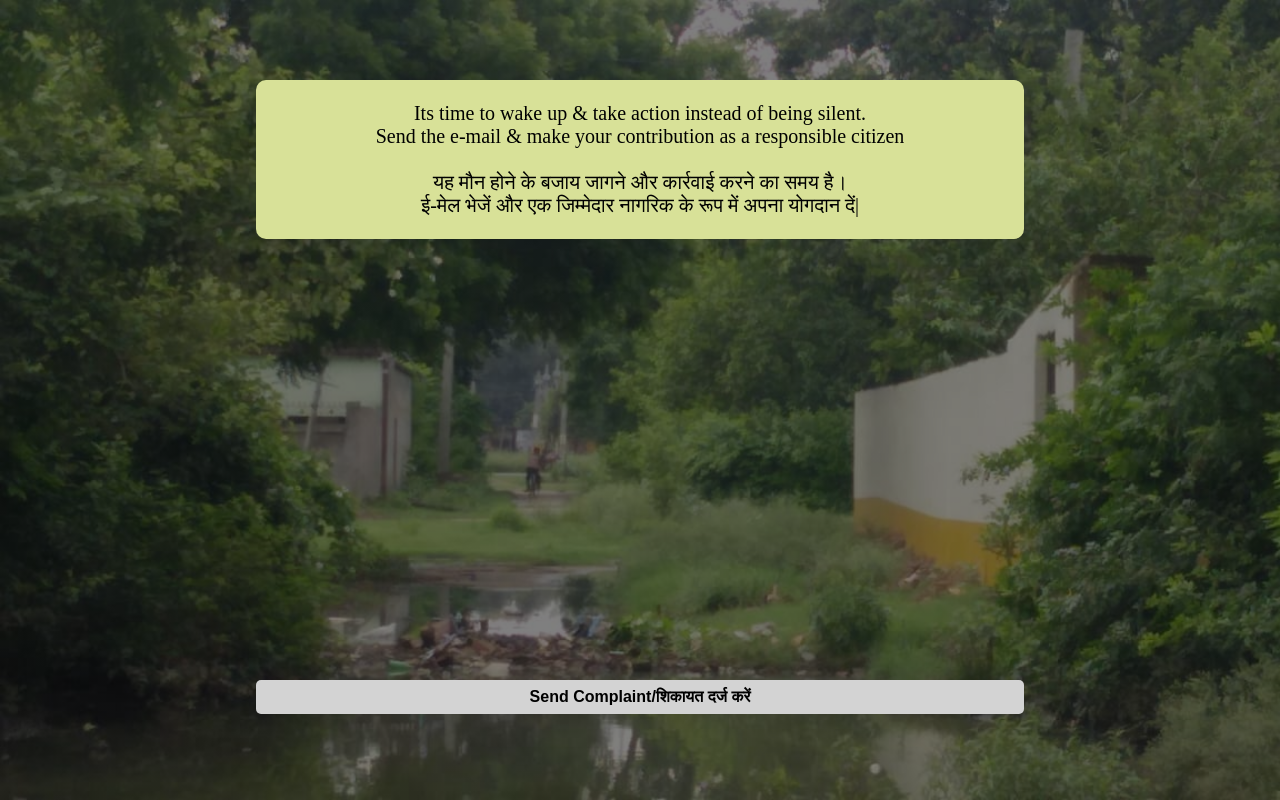
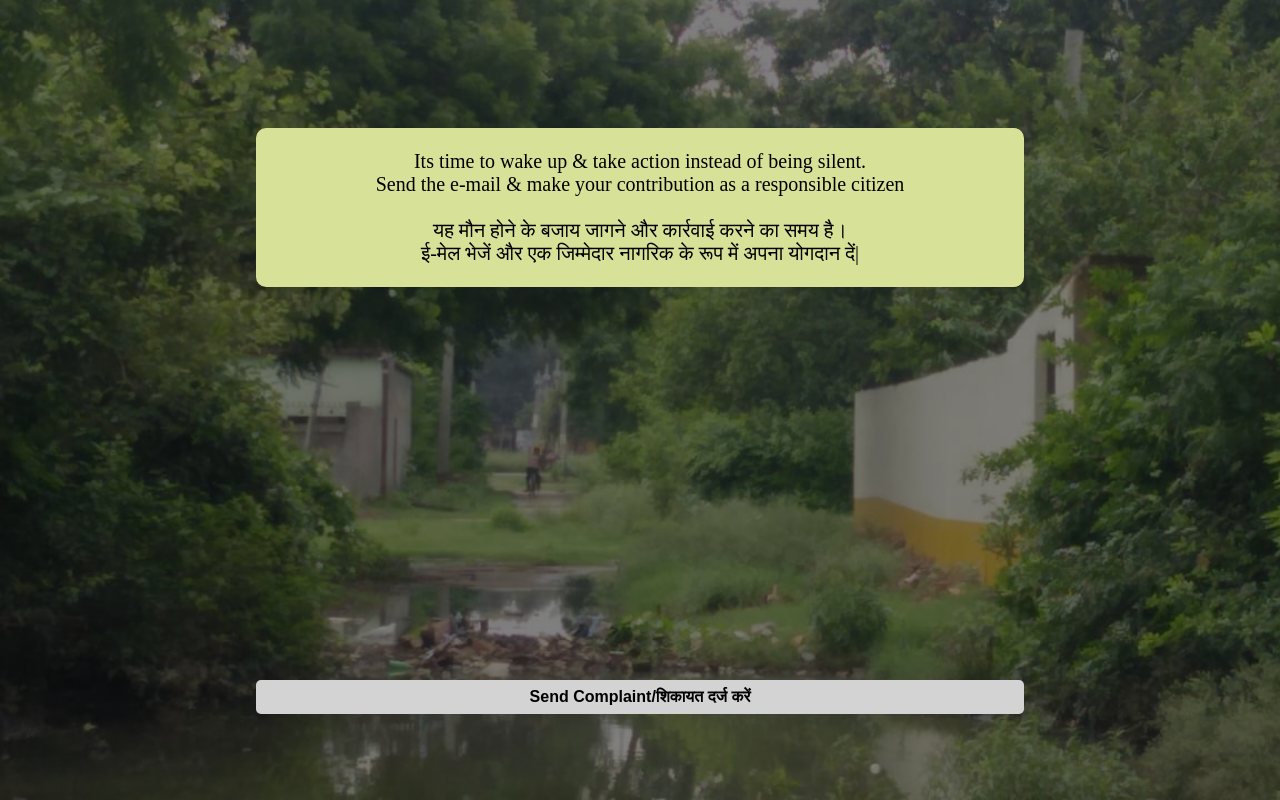
Before and after one commit to ecoeia/Forsendingmails, a plain HTML site: page mail.html in a window 1280 px wide. Drawn offline with Linux system fonts and the light colour scheme.

Commit message:
Update praharsh.css

```diff
--- a/praharsh.css
+++ b/praharsh.css
@@ -32,7 +32,7 @@ div{
 text-align: center;
 	padding: 20px;
 	position: absolute;
-	top:10%;
+	top:16%;
 	right:20%;
 	left:20%;
 	font-size:125%;
```
